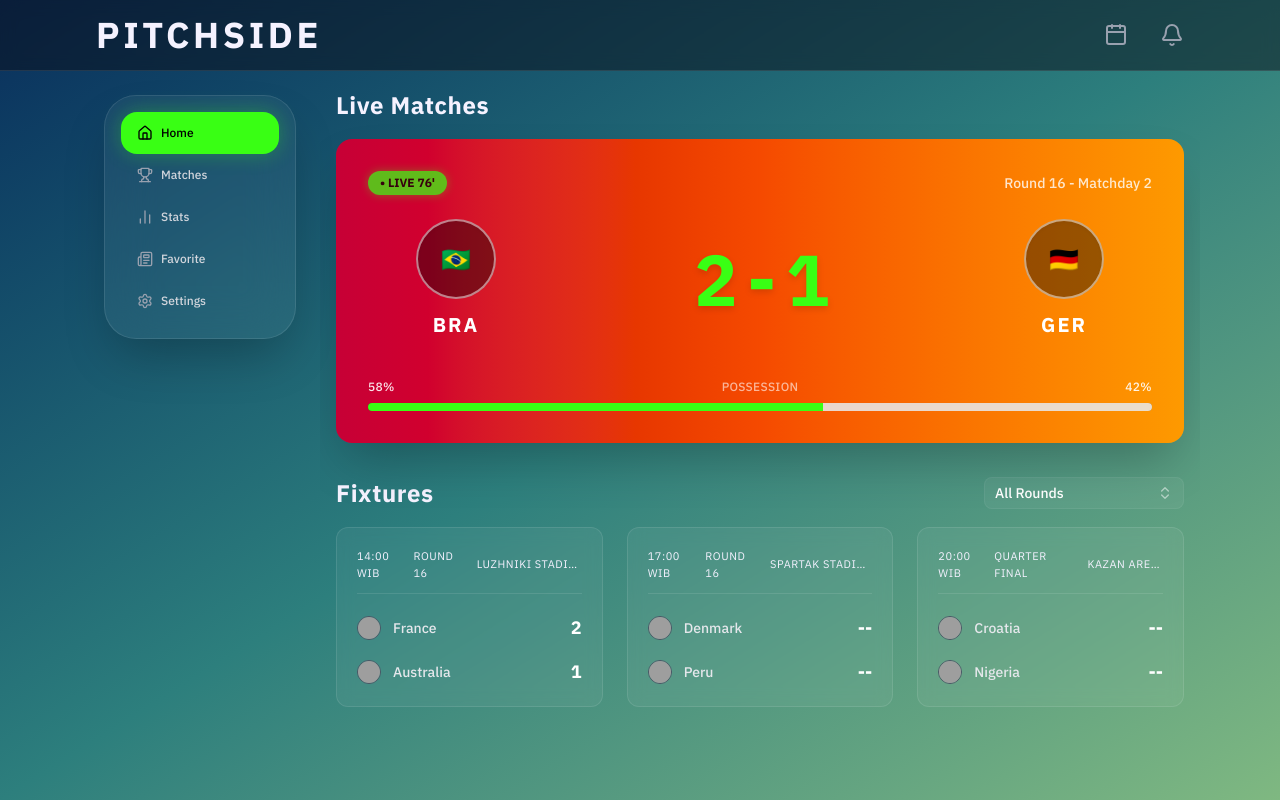
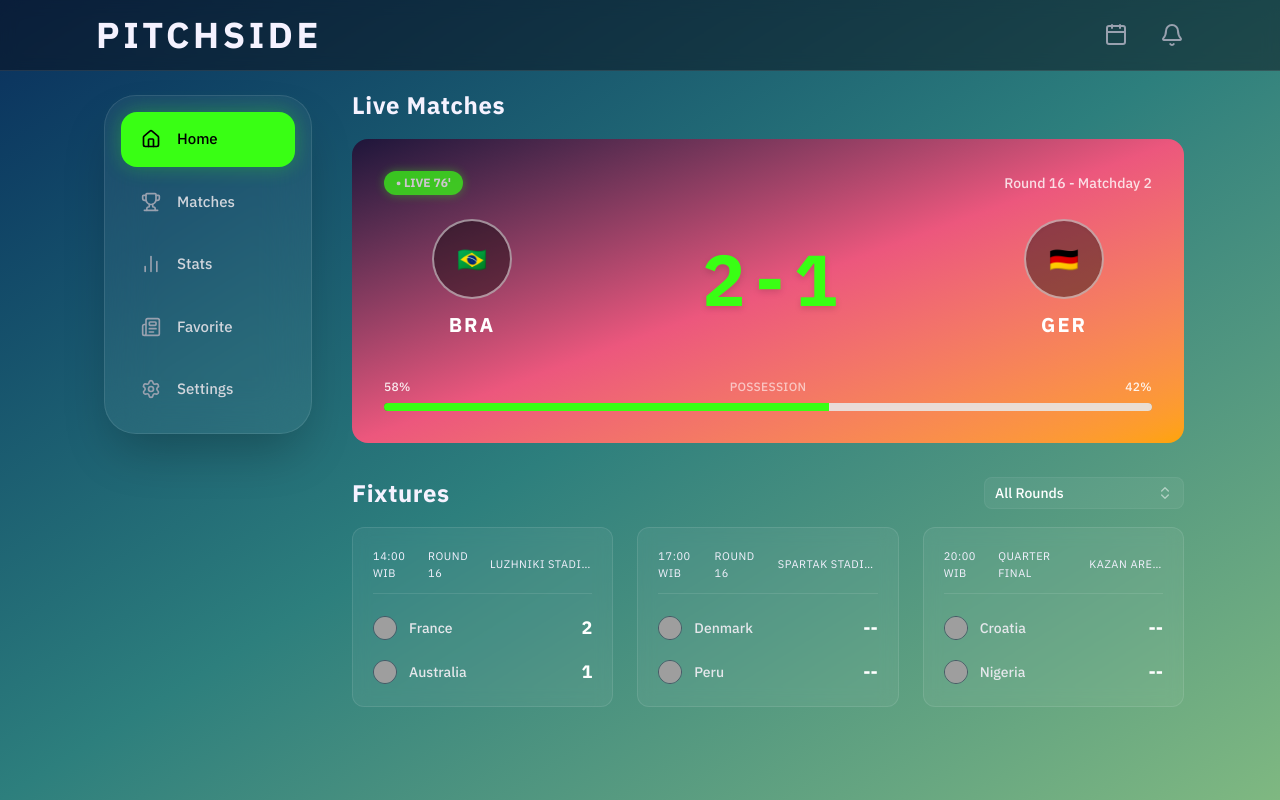
Before and after one commit to Daniarthawiku/PitchSide-Match-Schedule, a Next.js app: page / in a window 1280 px wide. Built offline with nearby package versions, Linux system fonts and the light colour scheme; grey boxes are pictures that could not be loaded.

Commit message:
fix(Sidebar): open & close sidebar

```diff
--- a/src/app/layout.tsx
+++ b/src/app/layout.tsx
@@ -3,6 +3,7 @@ import { IBM_Plex_Sans } from "next/font/google";
 import "./globals.css";
 import { AppSidebar } from "@/components/AppSidebar";
 import { Calendar, Bell } from "lucide-react";
+import { SidebarProvider } from "@/components/ui/sidebar";
 
 
 const ibmSans = IBM_Plex_Sans({
@@ -40,7 +41,9 @@ export default function RootLayout({
           {/* Main Layout Area */}
           <div className="flex flex-1 overflow-hidden px-20 ">
             {/* Floating Left Sidebar */}
-            <AppSidebar />
+            <SidebarProvider>
+              <AppSidebar />
+            </SidebarProvider>
 
             {/* Dynamic Content */}
             <main className="flex-1 overflow-y-auto md:p-4">
--- a/src/app/match/[id]/page.tsx
+++ b/src/app/match/[id]/page.tsx
@@ -19,15 +19,15 @@ const MOCK_MATCH_DETAIL = {
     coach: "Carlo Ancelotti",
     lineup: [
       { num: 12, name: "Ederson", pos: "(GK)" },
-      { num: 14, name: "Eder Militao", pos: "" },
-      { num: 17, name: "Bruno Guimaraes", pos: "" },
-      { num: 21, name: "Gabriel Martinelli", pos: "" },
-      { num: 9, name: "Richarlison", pos: "" },
+      { num: 14, name: "Eder Militao", pos: "CB" },
+      { num: 17, name: "Bruno Guimaraes", pos: "CB" },
+      { num: 21, name: "Gabriel Martinelli", pos: "CB" },
+      { num: 9, name: "Richarlison", pos: "ST" },
     ],
     subs: [
       { num: 1, name: "Alisson", pos: "(GK)" },
-      { num: 22, name: "Antony", pos: "" },
-      { num: 10, name: "Neymar Jr", pos: "" },
+      { num: 22, name: "Antony", pos: "LW" },
+      { num: 10, name: "Neymar Jr", pos: "ST" },
     ]
   },
   awayTeam: {
@@ -58,7 +58,7 @@ export default function MatchInfo({ params }: { params: { id: string } }) {
 
   const getBgGradient = (status: string) => {
     if (status === "live") {
-      return "from-[#73204C] via-[#C75D52] to-[#E5B250]";
+      return "from-[#1E153A] via-[#EC577D] to-[#FFA400]";
     } else if (status === "upcoming") {
       return "from-[#0A2E5C] via-[#2D7F7D] to-[#7FB881]";
     } else if (status === "finished") {
--- a/src/app/not-found.tsx
+++ b/src/app/not-found.tsx
@@ -17,7 +17,7 @@ export default function NotFound() {
 
       <div className="absolute inset-0 bg-gradient-to-t from-[#0a0f18] via-[#0a0f18]/40 to-transparent"></div>
 
-      <div className="relative flex flex-col items-center w-210 mt-140" >
+      <div className="absolute inset-0 flex flex-col items-center justify-center text-center text-white px-4 mt-180">
         <Link href="/">
           <Button
             className="bg-[#39ff14] hover:bg-[#32d711] font-[12px] font-medium px-5 py-5
--- a/src/app/page.tsx
+++ b/src/app/page.tsx
@@ -88,7 +88,7 @@ export default function Home() {
         ) : (
           // Empty State
           <div className="w-full p-10 text-center border border-dashed border-white/20 rounded-2xl text-white">
-            Couldn't find any matches for the selected round. Please try a different round.
+            Couldnt find any matches for the selected round. Please try a different round.
           </div>
         )}
       </div>
--- a/src/components/AppSidebar.tsx
+++ b/src/components/AppSidebar.tsx
@@ -2,8 +2,9 @@
 
 import Link from "next/link";
 import { usePathname } from "next/navigation";
+import { useEffect } from "react";
 import { Home, Trophy, BarChart2, Newspaper, Settings } from "lucide-react";
-import { Button } from "@/components/ui/button";
+import { useSidebar } from "@/components/ui/sidebar";
 
 const navItems = [
   { name: "Home", href: "/", icon: Home },
@@ -15,11 +16,20 @@ const navItems = [
 
 export function AppSidebar() {
   const pathname = usePathname();
+  const { setOpen, state } = useSidebar();
+
+  useEffect(() => {
+    if (pathname.includes("/match/")) {
+      setOpen(false);
+    } else {
+      setOpen(true);
+    }
+  }, [pathname, setOpen]);
 
   return (
-    <aside className="w-60 p-6 hidden md:block">
-      {/* Floating Glass Container */}
-      <nav className=" bg-white/5 backdrop-blur-xl border border-white/10 rounded-[2rem] p-4 shadow-2xl">
+    <aside className={`w-64 p-6 hidden md:block transition-all duration-300 ${state === "collapsed" ? "w-0 p-0 overflow-hidden opacity-0" : "opacity-100"}`}>
+      <nav className="bg-white/5 backdrop-blur-xl border border-white/10 rounded-[2rem] p-4
+      flex flex-col gap-2 shadow-2xl min-w-[200px]">
         {navItems.map((item) => {
           const isActive = pathname === item.href;
           const Icon = item.icon;
@@ -28,19 +38,18 @@ export function AppSidebar() {
             <Link
               key={item.name}
               href={item.href}
-              className={`flex items-center gap-2 px-4 py-3 rounded-2xl transition-all duration-300 font-medium ${
+              className={`flex items-center gap-4 px-5 py-4 rounded-2xl transition-all duration-300 font-medium ${
                 isActive
                   ? "bg-[#39ff14] text-black shadow-[0_0_20px_rgba(57,255,20,0.3)]"
-                  : "text-gray-300 hover:bg-white/10 hover:text-white "
+                  : "text-gray-300 hover:bg-white/10 hover:text-white"
               }`}
             >
-              <Icon className={`w-4 h-4 ${isActive ? "text-black" : "text-gray-400"}`} />
-              <span className="text-[12px]">{item.name}</span>
+              <Icon className={`w-5 h-5 ${isActive ? "text-black" : "text-gray-400"}`} />
+              <span className="text-[15px]">{item.name}</span>
             </Link>
           );
         })}
       </nav>
-
     </aside>
   );
 }
--- a/src/components/molecules/MatchCard.tsx
+++ b/src/components/molecules/MatchCard.tsx
@@ -14,10 +14,13 @@ export interface MatchData {
 export function MatchCard({ match }: { match: MatchData }) {
   return (
     <Link href={`/match/${match.id}`} className="block group">
-      <div className="bg-white/5 backdrop-blur-sm border border-white/10 rounded-xl p-5 transition-all duration-300 cursor-pointer group-hover:bg-white/10 group-hover:border-white/30 group-hover:shadow-[0_0_15px_rgba(255,255,255,0.05)]">
+      <div className="bg-white/5 backdrop-blur-sm border border-white/10 rounded-xl p-5
+      transition-all duration-300 cursor-pointer group-hover:bg-white/10 group-hover:border-white/30
+      group-hover:shadow-[0_0_15px_rgba(255,255,255,0.05)] group-hover:scale-[1.01]">
 
         {/* Header Info */}
-        <div className="flex justify-between items-center text-[11px] text-[#F5F2FF] mb-5 pb-3 border-b border-white/10 uppercase tracking-wider">
+        <div className="flex justify-between items-center text-[11px] text-[#F5F2FF] mb-5 pb-3
+        border-b border-white/10 uppercase tracking-wider">
           <span>{match.time} WIB</span>
           <span>{match.round}</span>
           <span className="truncate ml-2 text-right">{match.stadium}</span>
--- a/src/components/organism/LiveMatchHero.tsx
+++ b/src/components/organism/LiveMatchHero.tsx
@@ -1,20 +1,20 @@
 import Link from "next/link";
-// Jika Anda belum punya file ini, pastikan import Image ini ada jika nanti Anda menambahkan bendera
-// import Image from "next/image";
+import Image from "next/image";
 
-// Tambahkan interface props agar bisa menerima ID
 interface LiveMatchHeroProps {
   matchId?: string;
 }
 
 export function LiveMatchHero({ matchId = "1" }: LiveMatchHeroProps) {
   return (
-    // Bungkus hero component dengan Link
     <Link href={`/match/${matchId}`} className="block w-full group">
-      <div className="relative w-full rounded-2xl overflow-hidden bg-gradient-to-r from-rose-700 via-orange-600 to-amber-500 p-6 md:p-8 mb-8 shadow-2xl cursor-pointer transition-transform duration-300 group-hover:scale-[1.01] group-hover:shadow-[0_10px_30px_rgba(225,29,72,0.3)]">
+      <div className="relative w-full rounded-2xl overflow-hidden bg-gradient-to-br
+      from-[#1E153A] via-[#EC577D] to-[#FFA400] p-6 md:p-8 mb-8 cursor-pointer transition-transform
+      duration-300 group-hover:scale-[1.01]">
 
         <div className="flex justify-between items-center mb-6">
-          <div className="bg-[#39ff14] animate-pulse text-black text-xs font-bold px-3 py-1 rounded-full shadow-[0_0_10px_rgba(57,255,20,0.5)]">
+          <div className="bg-[#39ff14] animate-pulse text-xs font-bold px-3 py-1
+           rounded-full shadow-[0_0_10px_rgba(57,255,20,0.5)]">
             • LIVE 76'
           </div>
           <div className="text-white/80 text-sm font-medium">Round 16 - Matchday 2</div>
@@ -23,8 +23,9 @@ export function LiveMatchHero({ matchId = "1" }: LiveMatchHeroProps) {
         <div className="flex justify-between items-center px-4 md:px-12">
           {/* Home Team */}
           <div className="flex flex-col items-center gap-3">
-            <div className="w-14 h-14 md:w-20 md:h-20 rounded-full bg-black/40 border-2 border-white/50 flex items-center justify-center text-2xl shadow-inner">
-               🇧🇷 {/* Ganti dengan komponen Image nanti jika diperlukan */}
+            <div className="w-14 h-14 md:w-20 md:h-20 rounded-full bg-black/40 border-2
+            border-white/50 flex items-center justify-center text-2xl shadow-inner">
+               🇧🇷
             </div>
             <span className="font-bold text-white tracking-widest text-lg md:text-xl">BRA</span>
           </div>
@@ -36,7 +37,8 @@ export function LiveMatchHero({ matchId = "1" }: LiveMatchHeroProps) {
 
           {/* Away Team */}
           <div className="flex flex-col items-center gap-3">
-            <div className="w-14 h-14 md:w-20 md:h-20 rounded-full bg-black/40 border-2 border-white/50 flex items-center justify-center text-2xl shadow-inner">
+            <div className="w-14 h-14 md:w-20 md:h-20 rounded-full bg-black/40 border-2
+             border-white/50 flex items-center justify-center text-2xl shadow-inner">
               🇩🇪
             </div>
             <span className="font-bold text-white tracking-widest text-lg md:text-xl">GER</span>
--- a/src/components/ui/sidebar.tsx
+++ b/src/components/ui/sidebar.tsx
@@ -151,7 +151,8 @@ function SidebarProvider({
         } as React.CSSProperties
       }
       className={cn(
-          "group/sidebar-wrapper flex min-h-svh w-full has-data-[variant=inset]:bg-sidebar",
+        "group/sidebar-wrapper flex has-data-[variant=inset]:bg-sidebar transition-all duration-300",
+        contextValue.state === "collapsed" ? "w-0 overflow-hidden p-0 border-0" : "",
         className
       )}
       {...props}
```
Also changed, not shown: 2 other files (tests, documents, lock files or other folders). Lines whose indentation alone changed are shown as unchanged.
